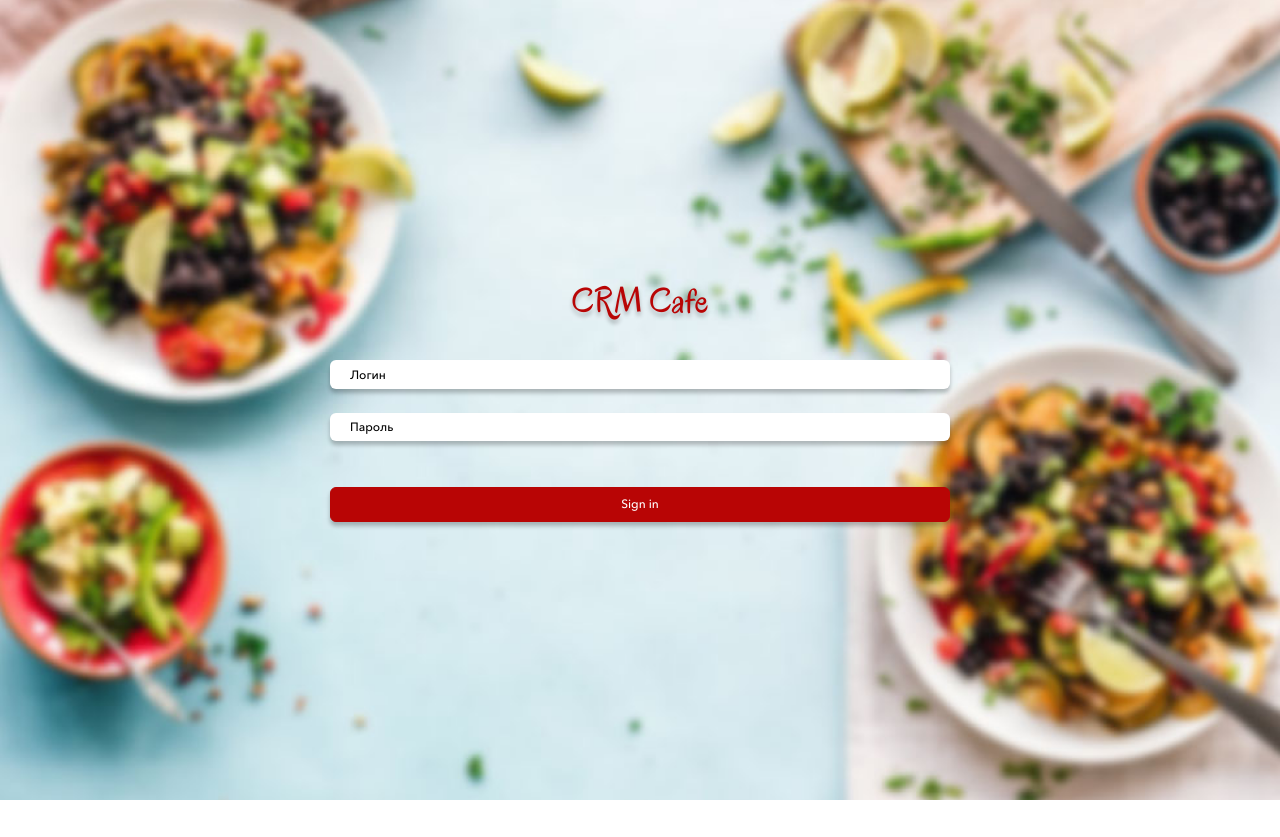
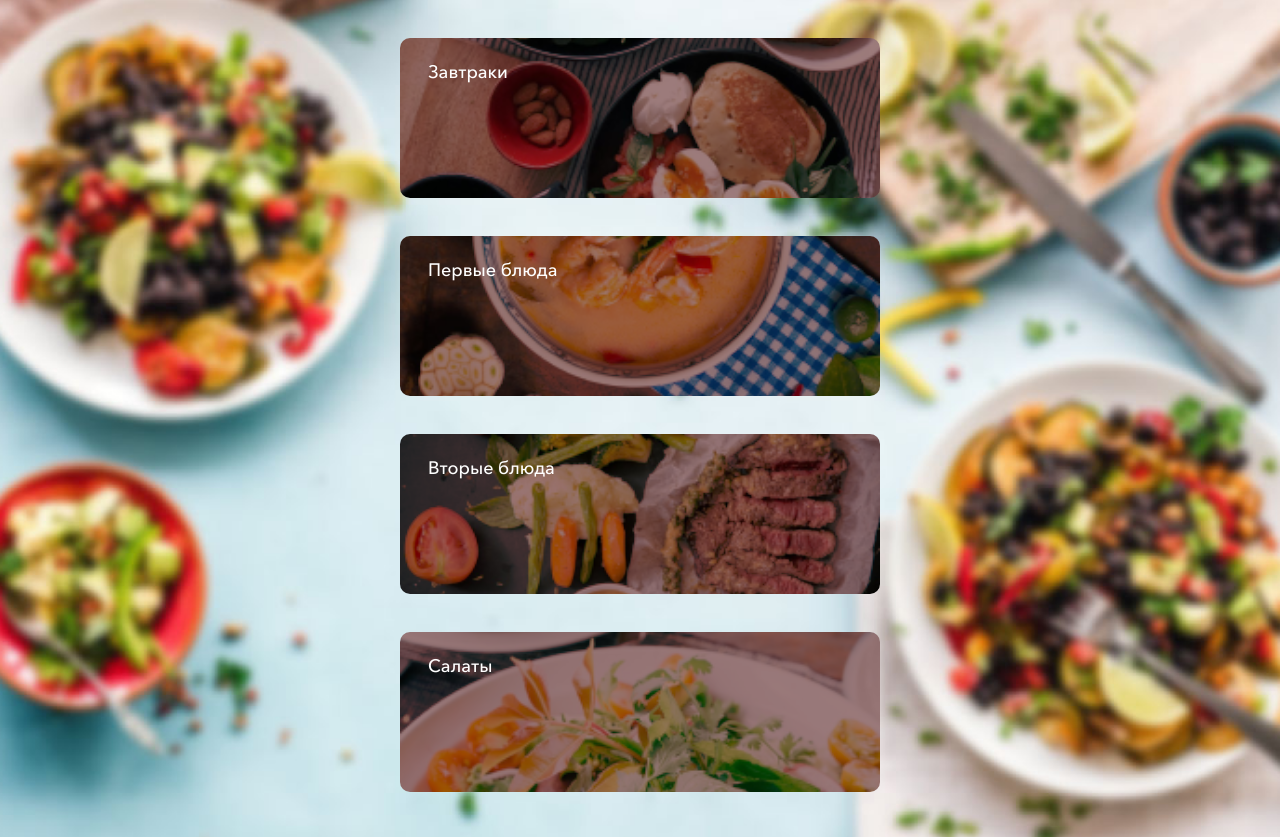
Before and after one commit to sydykoveldiyar/food-react, a React (Create React App) app: page / in a window 1280 px wide. Before the commit the page ends 800 px from the top, so only its background shows below. Built offline with nearby package versions, Linux system fonts and the light colour scheme.

Commit message:
закончил категории меню

```diff
--- a/src/app/app.jsx
+++ b/src/app/app.jsx
@@ -1,12 +1,13 @@
 import React from 'react'
 import './app.css'
 import './fonts.css'
-import Auth from "../components/auth/auth";
+import MenuCategories from '../components/waiter/menu-categories/menu-categories'
+
 
 const App = () => {
     return (
         <div>
-            <Auth />
+            <MenuCategories/>
         </div>
     );
 }
--- /dev/null
+++ b/src/components/waiter/menu-categories/menu-categories.css
@@ -0,0 +1,48 @@
+.menu {
+    display: flex;
+    flex-direction: column;
+    align-items: center;
+    max-width: 600px;
+    margin: 0 auto 45px;
+}
+
+.menu-item {
+    width: 80%;
+    height: 160px;
+    background-blend-mode: darken;
+    background: rgba(91, 35, 35, 0.6) no-repeat center/cover;
+    border-radius: 10px;
+    margin-top: 38px;
+    outline: none;
+    cursor: pointer;
+    border: none;
+}
+
+.menu-item__wrapper {
+    width: 100%;
+    height: 100%;
+}
+
+.menu-item__breakfast {
+    background-image: url("../../../static/images/menu-item__breakfast.png");
+}
+.menu-item__first {
+    background-image: url("../../../static/images/menu-item__first.png");
+}
+.menu-item__second {
+    background-image: url("../../../static/images/menu-item__second.png");
+}
+.menu-item__salads {
+    background-image: url("../../../static/images/menu-item__salads.png");
+}
+
+.menu-item__title {
+    font-family: "Avenir Next", sans-serif;
+    font-weight: 500;
+    font-size: 18px;
+    color: #FFFFFF;
+    padding: 23px 0 0 28px;
+    text-align: left;
+    height: 100%;
+    display: block;
+}
--- /dev/null
+++ b/src/components/waiter/menu-categories/menu-categories.jsx
@@ -0,0 +1,23 @@
+import React from 'react';
+import './menu-categories.css'
+
+const MenuCategories = () => {
+    return (
+        <div className="menu">
+            <button className="menu-item menu-item__breakfast">
+                <span className="menu-item__title">Завтраки</span>
+            </button>
+            <button className="menu-item menu-item__first">
+                <span className="menu-item__title">Первые блюда</span>
+            </button>
+            <button className="menu-item menu-item__second">
+                <span className="menu-item__title">Вторые блюда</span>
+            </button>
+            <button className="menu-item menu-item__salads">
+                <span className="menu-item__title">Салаты</span>
+            </button>
+        </div>
+    );
+};
+
+export default MenuCategories;
```
